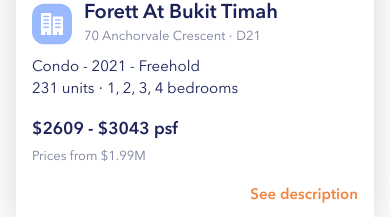
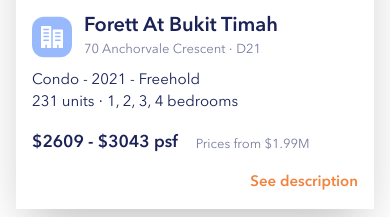
Before and after one commit to rizkyypurnama/TEST_RIZKY, a React (Create React App) app: page / in a window 390 px wide. Shown: the part 455-672 px from the top of the page. Built offline with nearby package versions, Linux system fonts and the light colour scheme.

Commit message:
fix price

```diff
--- a/src/styles.css
+++ b/src/styles.css
@@ -32,7 +32,7 @@
 
   .col-2 {
     display: flex;
-    flex-direction: column;
+    flex-direction: row;
     margin-top: 1rem;
     width: 100%;
     text-align: start;
@@ -41,6 +41,7 @@
   .text-1 {
     padding-left: 0;
     padding-top: 6px;
+    padding-left: 18px;
   }
 
   .App {
@@ -63,13 +64,3 @@
     font-size: 13px;
   }
 }
-
-/* Tablet styles */
-@media only screen and (min-width: 768px) and (max-width: 1023px) {
-
-}
-
-/* Desktop styles */
-@media only screen and (min-width: 1024px) {
-
-}
```
